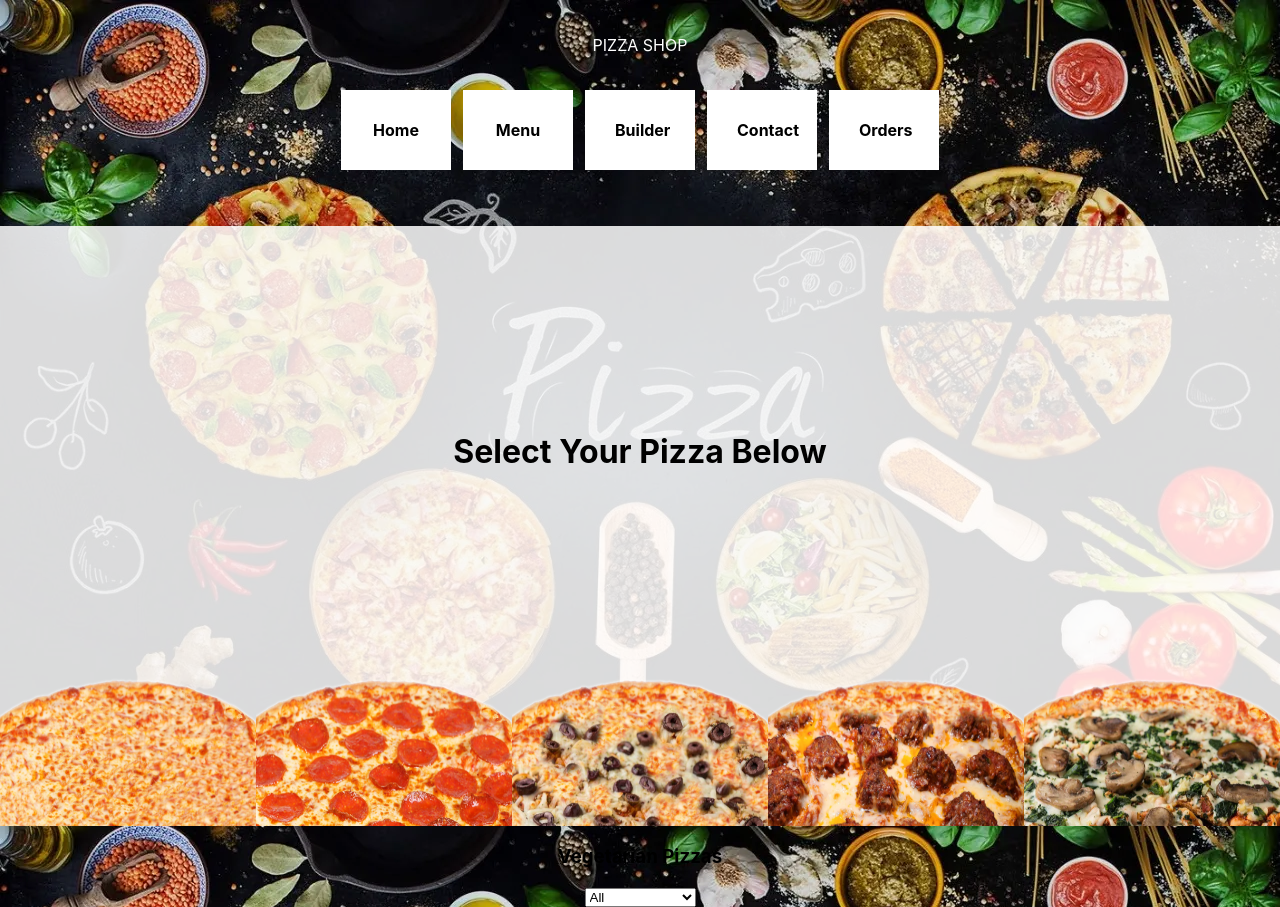
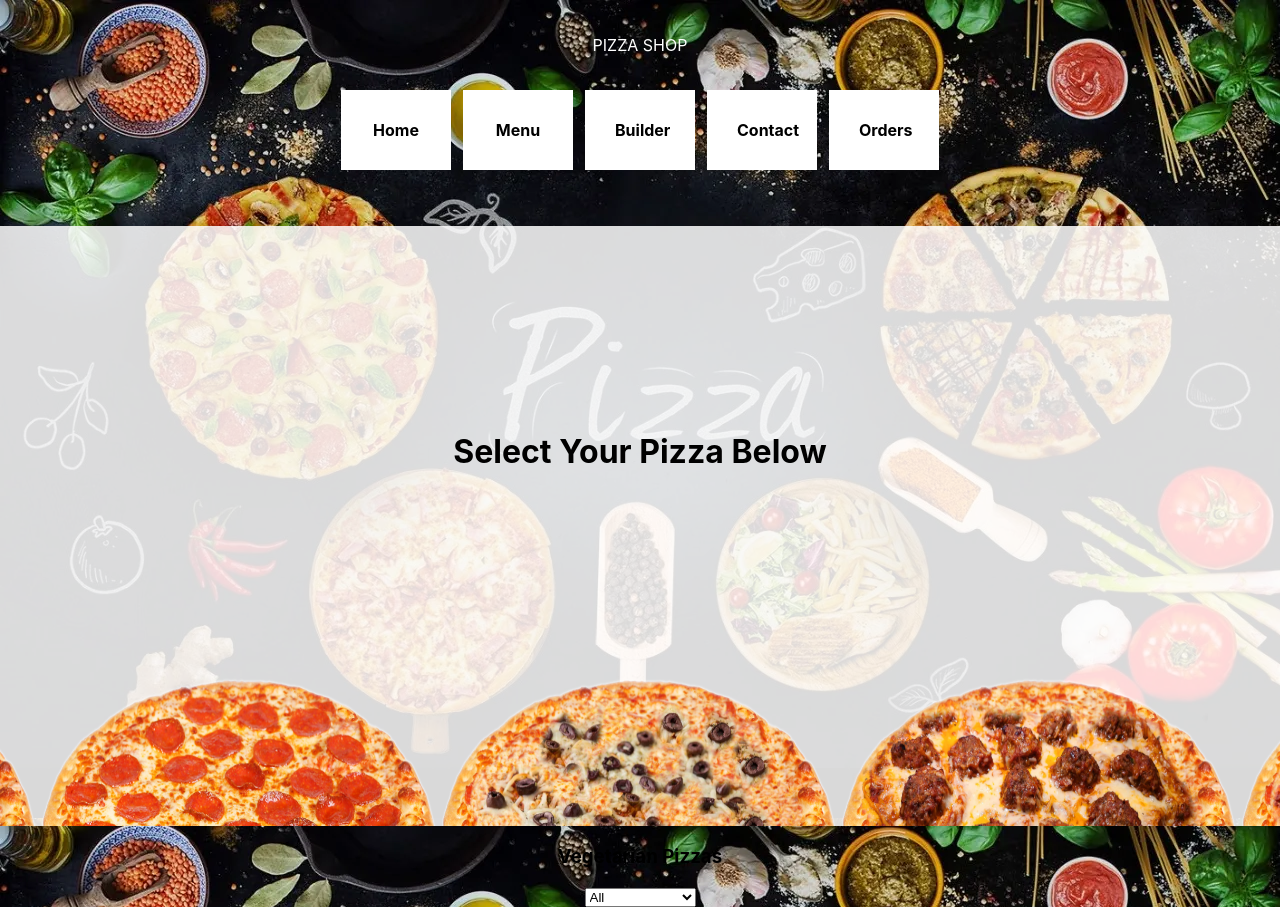
Before and after one commit to cch0088/pizzashop, a React (Create React App) app: page /options in a window 1280 px wide. Built offline with nearby package versions, Linux system fonts and the light colour scheme; data requests are answered from the project's data file.

Commit message:
Pizza builder fix

```diff
--- a/src/App.css
+++ b/src/App.css
@@ -196,6 +196,12 @@ body {
   position: absolute;
 }
 
+.pizza-select {
+  cursor: pointer;
+  width: 400px;
+  height: 300px;
+}
+
 .options {
   width: 150px;
   display: flex;
--- a/src/components/Pizza.js
+++ b/src/components/Pizza.js
@@ -9,8 +9,8 @@ function Pizza({toppings, image, type, setToppings, setType, setImage}) {
     }
 
     return(
-        <div className="menuNav">
-            <img src={image} alt={type} onClick={handleClick} style={{ "cursor":"pointer", "width":"400px", "height":"300px" }}/>
+        <div>
+            <img className="pizza-select" src={image} alt={type} onClick={handleClick} />
         </div>
     )
 
```
